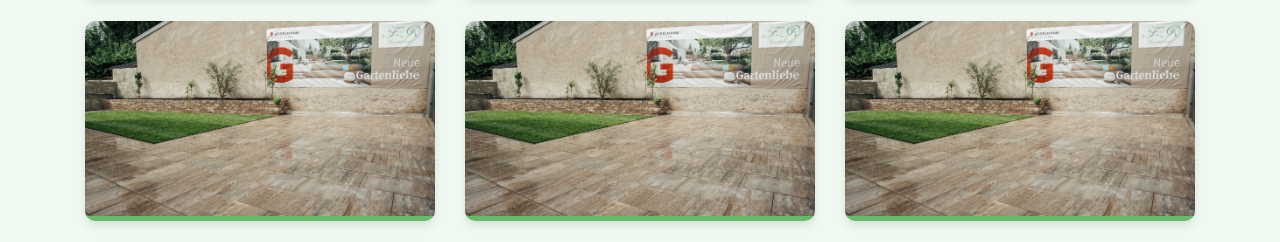
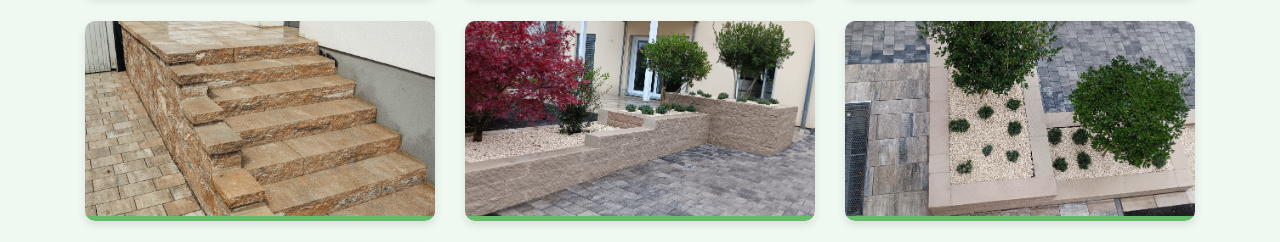
Before and after one commit to florentberisha1/F-R-Gartenbau-NEW, a website: page public/index.html in a window 1280 px wide. Shown: the part 4308-4550 px from the top of the page. Drawn offline with nearby package versions, Linux system fonts and the light colour scheme; grey boxes are pictures that could not be loaded.

Commit message:
Update index.html

```diff
--- a/public/index.html
+++ b/public/index.html
@@ -476,18 +476,18 @@ h1:hover::after, h3:hover::after {
             </div>
             <div class="col-md-4 mb-4">
                 <div class="card">
-                    <img src="images/galeriepic 3.jpg" class="card-img-top" alt="Gallery Image 3">
+                    <img src="images/galeriepic 4.jpg" class="card-img-top" alt="Gallery Image 3">
                 </div>
             </div>
             <div class="col-md-4 mb-4">
                 <div class="card">
-                    <img src="images/galeriepic 3.jpg" class="card-img-top" alt="Gallery Image 4">
+                    <img src="images/ph2.jpg" class="card-img-top" alt="Gallery Image 4">
                 </div>
             </div>
 
             <div class="col-md-4 mb-4">
                 <div class="card">
-                    <img src="images/galeriepic 3.jpg" class="card-img-top" alt="Gallery Image 4">
+                    <img src="images/ph1.jpg" class="card-img-top" alt="Gallery Image 4">
                 </div>
             </div>
 
```
